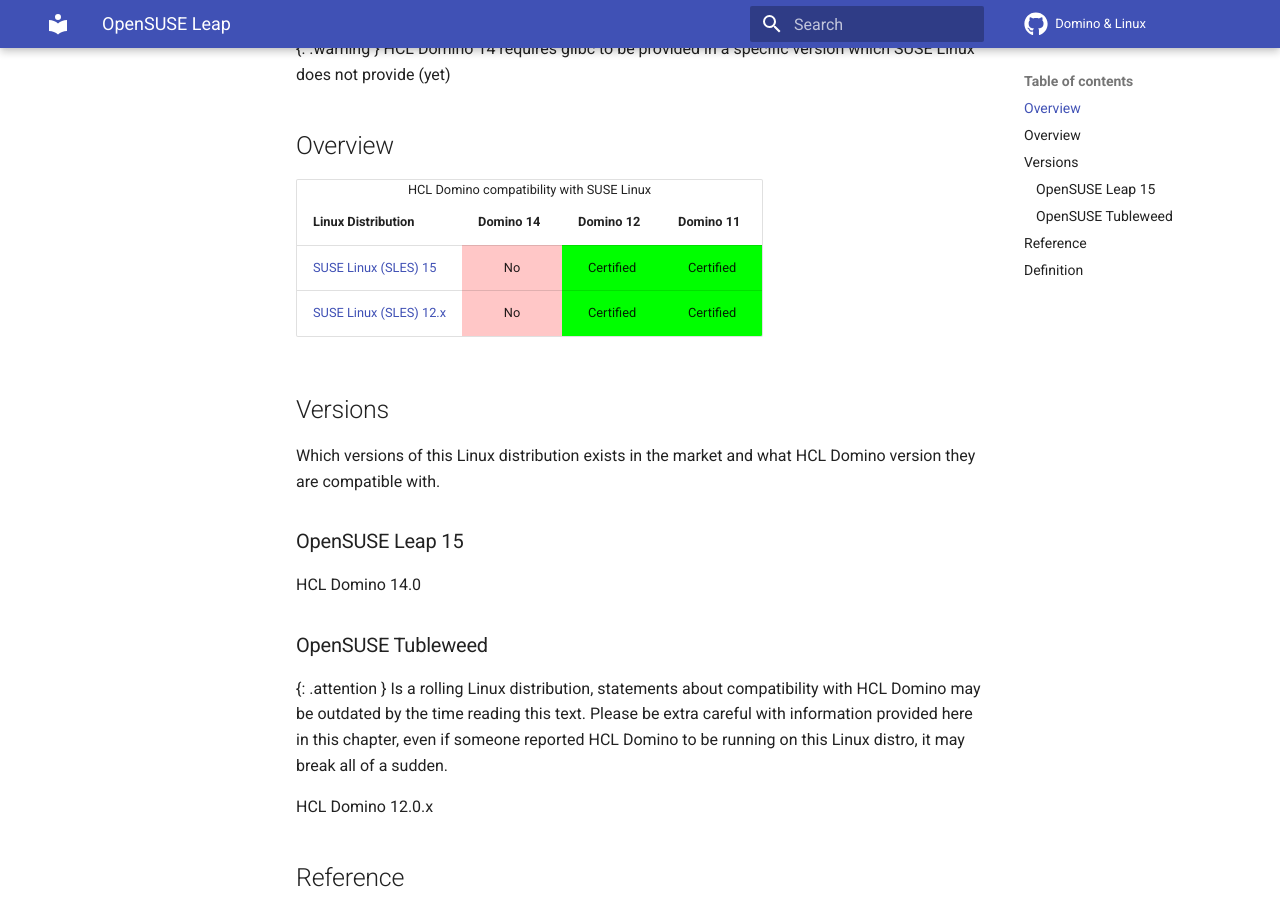
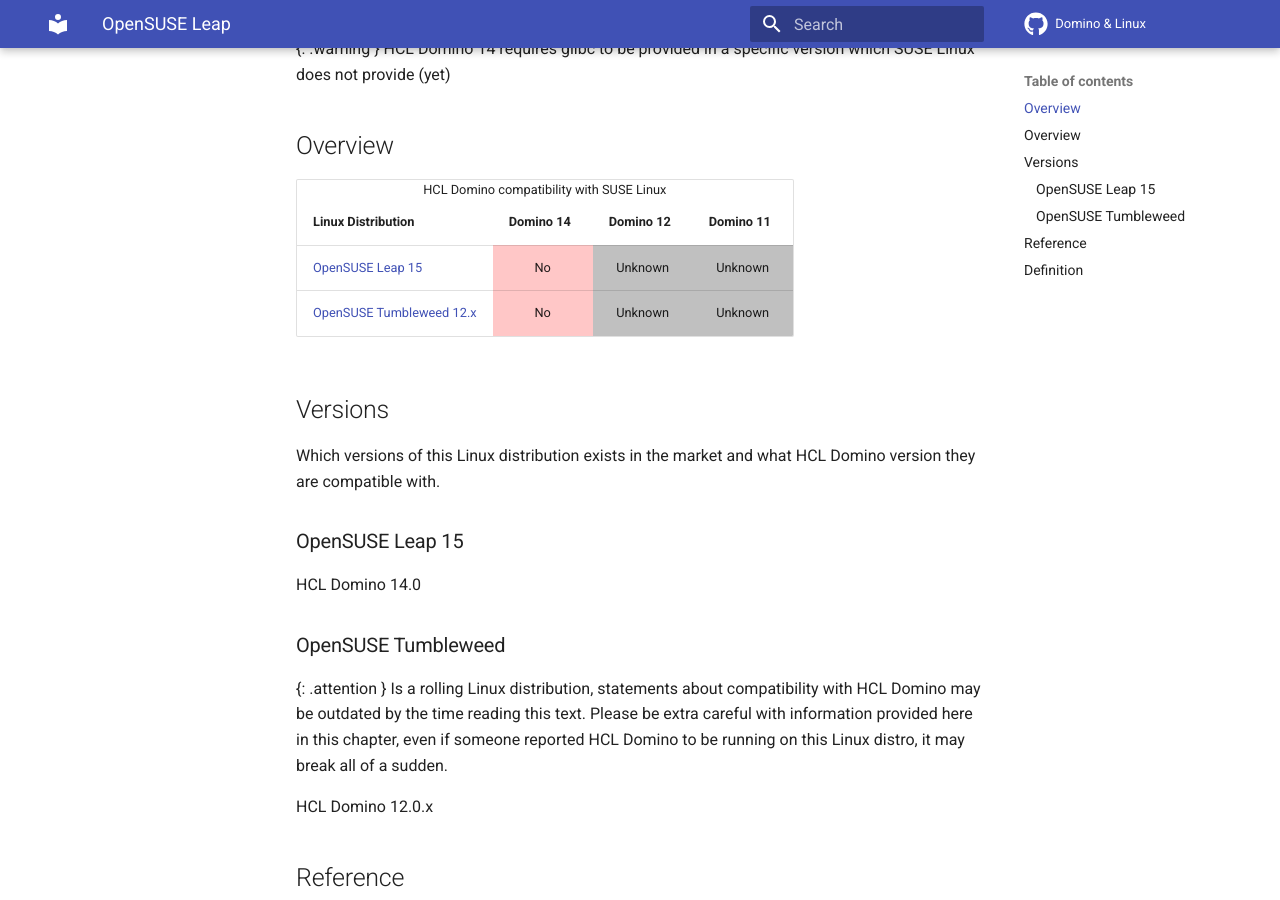
Before and after one commit to HCL-TECH-SOFTWARE/domino-linux, an MkDocs documentation site: the page built from docs/linux/opensuse.md, in a window 1280 px wide and 900 px high, scrolled down 459 px. Built offline with MkDocs 1.6.1 and Material for MkDocs 9.7.7, drawn with Linux system fonts in a browser that asks for light colours; comment, search, counter and statistics services are not loaded.

Commit message:
status update

```diff
--- a/docs/linux/opensuse.md
+++ b/docs/linux/opensuse.md
@@ -46,16 +46,16 @@
       <th>Domino 11</th>
     </tr>
  <tr>
-      <td><a href="linux/sles">SUSE Linux (SLES) 15</a></td>
+      <td><a href="#opensuse-leap-15)">OpenSUSE Leap 15</a></td>
       <td style="background:#FFC7C7;text-align:center;" >No</td>
-      <td style="background:#00FF00;text-align:center;" >Certified</td>
-      <td style="background:#00FF00;text-align:center;" >Certified</td>
+      <td style="background:#C0C0C0;text-align:center;" >Unknown</td>
+      <td style="background:#C0C0C0;text-align:center;" >Unknown</td>
     </tr>
     <tr>
-      <td><a href="linux/sles">SUSE Linux (SLES) 12.x</a></td>
+      <td><a href="#opensuse-tumbleweed">OpenSUSE Tumbleweed 12.x</a></td>
       <td style="background:#FFC7C7;text-align:center;" >No</td>
-      <td style="background:#00FF00;text-align:center;" >Certified</td>
-      <td style="background:#00FF00;text-align:center;" >Certified</td>
+      <td style="background:#C0C0C0;text-align:center;" >Unknown</td>
+      <td style="background:#C0C0C0;text-align:center;" >Unknown</td>
     </tr>
   </tbody>
 </table>
@@ -68,7 +68,7 @@
 HCL Domino 14.0
 {: .label .label-red }
 
-### OpenSUSE Tubleweed
+### OpenSUSE Tumbleweed
 
 {: .attention }
 Is a rolling Linux distribution, statements about compatibility with HCL Domino may be outdated by the time reading this text.
```
Also changed, not shown: docs/linux/almalinux.md (+1 -0 lines).
